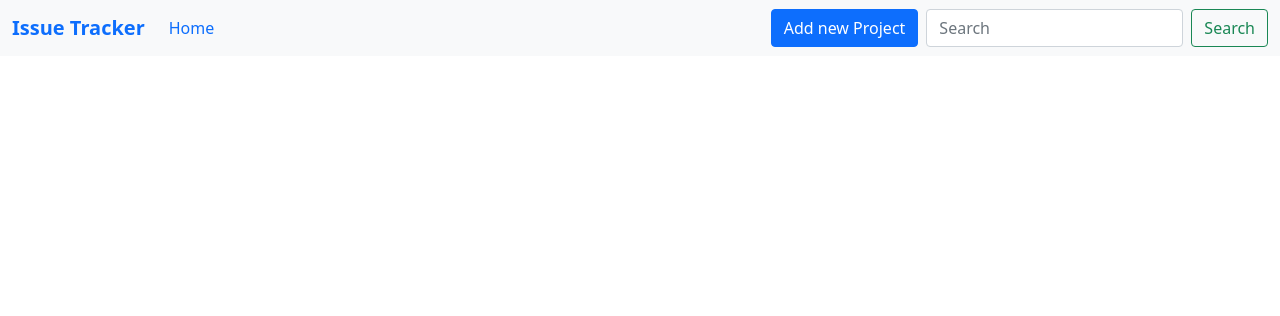
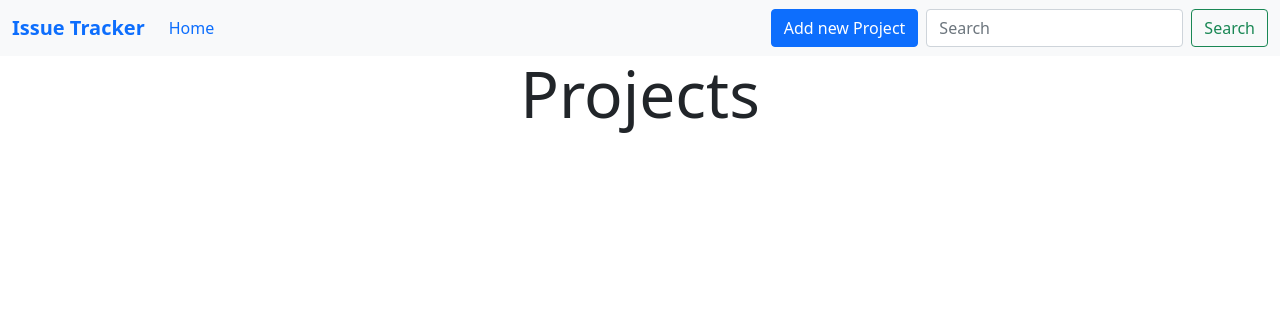
Before and after one commit to 0verflowme/Issue_Tracker, a Node server app: page / in a window 1280 px wide. Shown: the top 316 px of the page. Run offline with Node 20, Linux system fonts and the light colour scheme; data that the repository does not hold is empty; some libraries are stand-ins or nearby versions.

Commit message:
added changes

```diff
--- a/routes/index.js
+++ b/routes/index.js
@@ -11,4 +11,5 @@ Router.post("/:id/search", homeController.search);
 Router.get("/delete/:projId/:issueId", homeController.removeIssue);
 Router.get("/search/proj", homeController.searchProj);
 Router.get("/search/projIssue/:projId", homeController.searchIssue);
+
 module.exports = Router;
--- a/views/home.ejs
+++ b/views/home.ejs
@@ -55,6 +55,9 @@
   </div>
 </div>
 
+<h1 class="display-3 text-center">
+  Projects
+</h1>
 
 <div class="d-flex flex-wrap w-75 m-auto pt-5 h-100">
   <% project.forEach(element=> { %>
```
